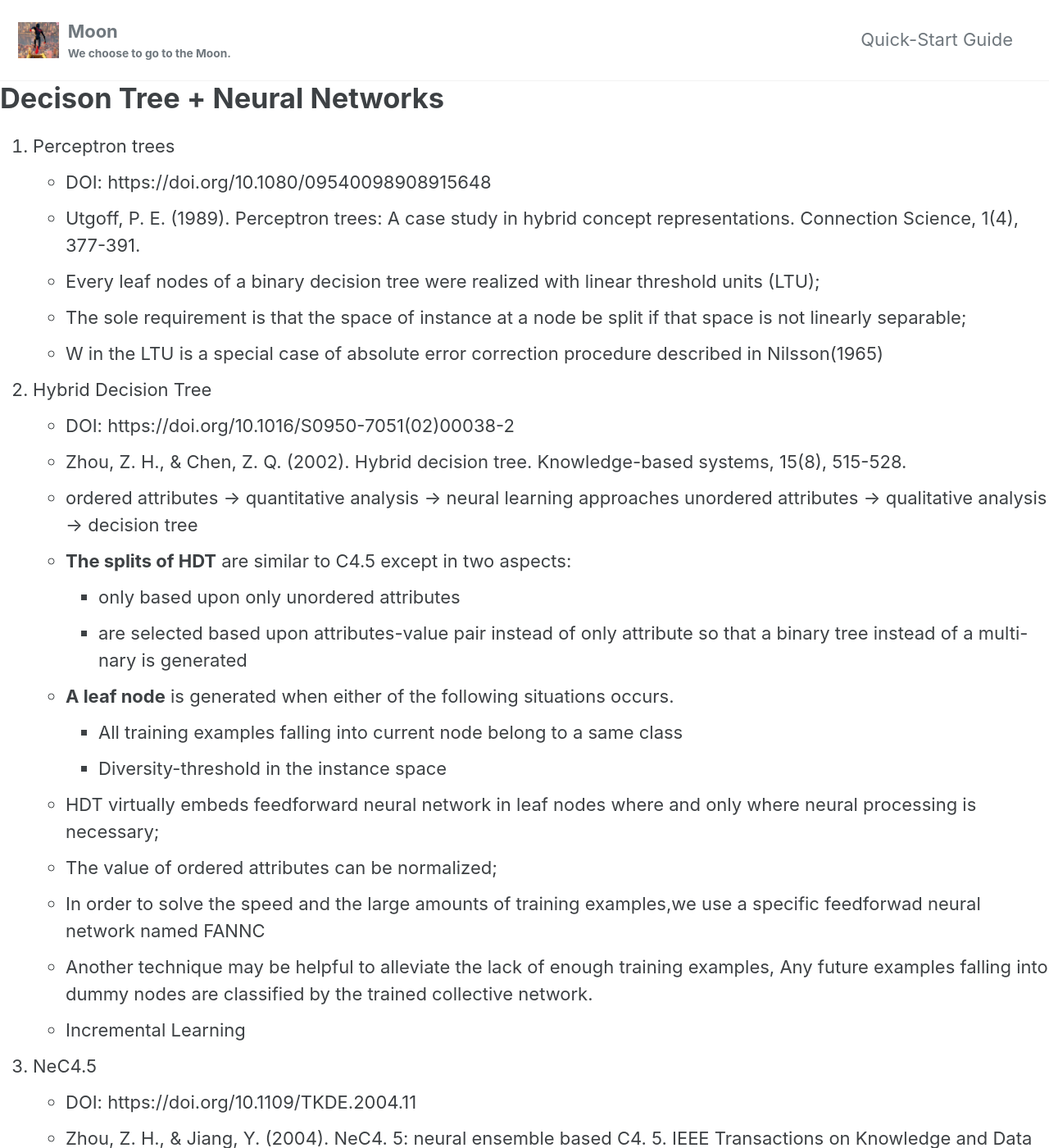
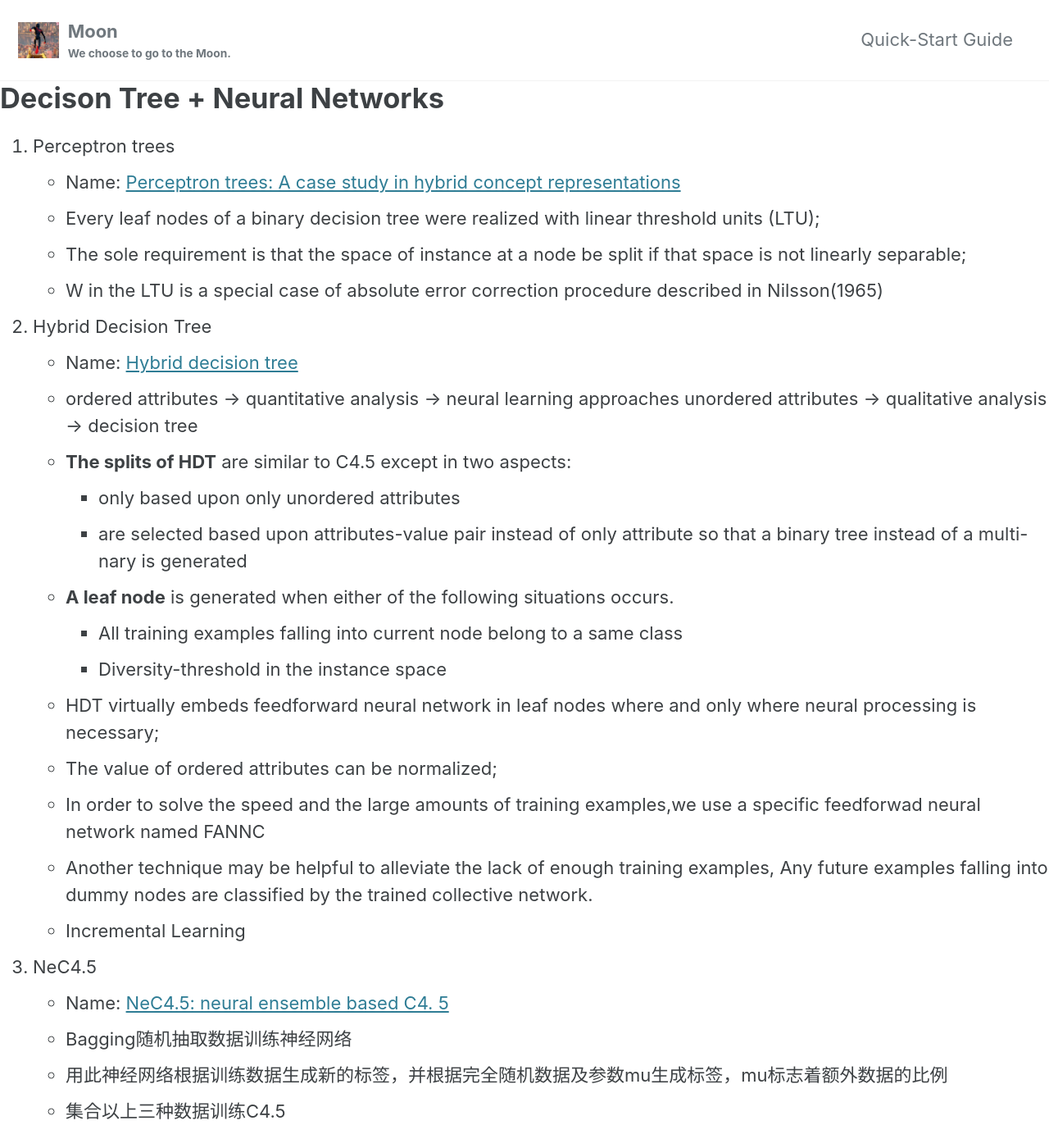
Before and after one commit to ZZhangsm/Zzhangsm.github.io, a Jekyll site: the page built from _posts/2022-04-20-paper-read-note.md, in a window 1280 px wide and 1400 px high. Shown: the whole window at 82% size. Built offline with Jekyll 4.4.1, drawn with Linux system fonts in a browser that asks for light colours; cached includes are drawn as plain includes; our own code applies the rules of GitHub Pages for plain Markdown files; some of the changed text lies outside the part shown.

Commit message:
Update 2022-04-20-paper-read-note.md

```diff
--- a/_posts/2022-04-20-paper-read-note.md
+++ b/_posts/2022-04-20-paper-read-note.md
@@ -6,20 +6,25 @@ categories:
 tags:
   - note
 ---
-
+<script type="text/javascript">
+	$(document).ready(function() {
+	    //为超链接加上target='_blank'属性
+		$('a[href^="http"]').each(function() {
+			$(this).attr('target', '_blank');
+		});
+	});
+</script>
 
 # **Decison Tree + Neural Networks**
 
 1. Perceptron trees
-   - DOI: https://doi.org/10.1080/09540098908915648
-   - Utgoff, P. E. (1989). Perceptron trees: A case study in hybrid concept representations. Connection Science, 1(4), 377-391.
+   - Name: <a href="https://doi.org/10.1080/09540098908915648" target="_blank">Perceptron trees: A case study in hybrid concept representations</a>
    - Every leaf nodes of a binary decision tree were realized with linear threshold units (LTU);
    - The sole requirement is that the space of instance at a node be split if that space is not linearly separable;
    - W in the LTU is a special case of absolute error correction procedure described in Nilsson(1965)
 
 2. Hybrid Decision Tree
-   - DOI: https://doi.org/10.1016/S0950-7051(02)00038-2
-   - Zhou, Z. H., & Chen, Z. Q. (2002). Hybrid decision tree. Knowledge-based systems, 15(8), 515-528.
+   - Name: <a href="https://doi.org/10.1016/S0950-7051(02)00038-2" target="_blank">Hybrid decision tree</a>
    - ordered attributes → quantitative analysis → neural learning approaches
     unordered attributes → qualitative analysis → decision tree
    - **The splits of HDT** are similar to C4.5 except in two aspects:
@@ -36,8 +41,11 @@ falling into dummy nodes are classified by the trained collective network.
    -  Incremental Learning
 
 3. NeC4.5
-   - DOI: https://doi.org/10.1109/TKDE.2004.11
-   - Zhou, Z. H., & Jiang, Y. (2004). NeC4. 5: neural ensemble based C4. 5. IEEE Transactions on Knowledge and Data Engineering, 16(6), 770-773.
+   - Name: <a href="https://doi.org/10.1109/TKDE.2004.11" target="_blank">NeC4.5: neural ensemble based C4. 5</a>
    - Bagging随机抽取数据训练神经网络
    - 用此神经网络根据训练数据生成新的标签，并根据完全随机数据及参数mu生成标签，mu标志着额外数据的比例
    - 集合以上三种数据训练C4.5
+
+# **Ensemble model **
+
+1.
```
